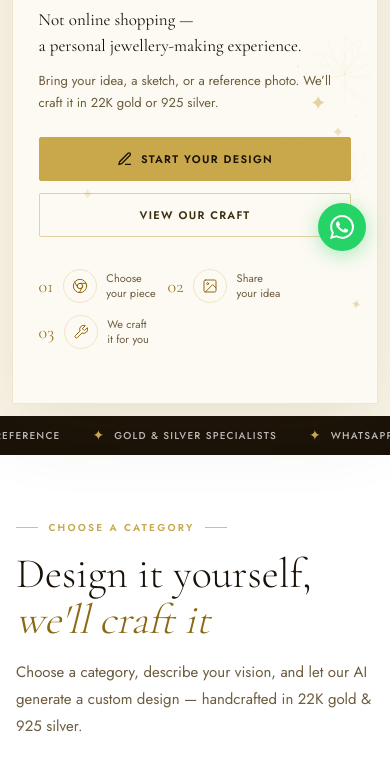
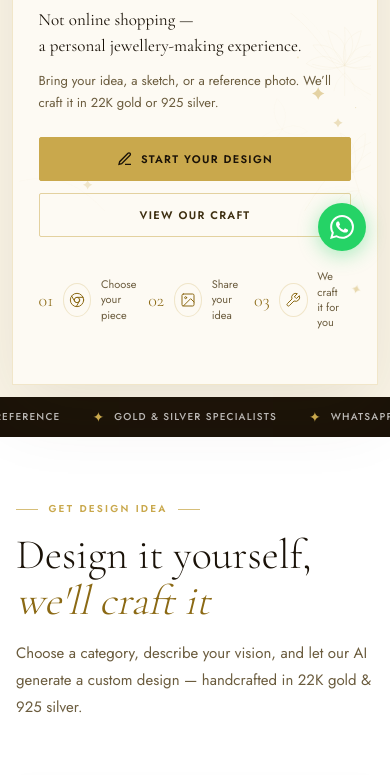
Before and after one commit to Ambish-Verma/Maa-Ambey-Jewellers-Site, a Next.js app: page / in a window 390 px wide. Shown: the part 569-1344 px from the top of the page. Built offline with nearby package versions, Linux system fonts and the light colour scheme.

Commit message:
almost there

```diff
--- a/app/components/Categories.jsx
+++ b/app/components/Categories.jsx
@@ -20,10 +20,10 @@
   return (
     <section id="categories">
       <div className="cat-header">
-        <div className="section-label">Choose a Category</div>
+        <div className="section-label">Get Design Idea</div>
         <h2 className="section-title">Design it yourself, <em>we'll craft it</em></h2>
         <p className="section-desc">
-          Choose a category, describe your vision, and let our AI generate a custom design — handcrafted in 22K gold & 925 silver.
+          Choose a category, <span className="show-inline-mobile">describe your vision.</span><span className="hide-mobile">describe your vision, and let our AI generate a custom design — handcrafted in 22K gold &amp; 925 silver.</span>
         </p>
       </div>
       <div className="cat-grid">
--- a/app/components/Hero.jsx
+++ b/app/components/Hero.jsx
@@ -34,7 +34,7 @@
           </p>
 
           <p className="hero-split-desc">
-            Bring your idea, a sketch, or a reference photo. We&rsquo;ll craft it in 22K gold or 925 silver.
+            Bring your idea, a sketch, or a reference photo. <span className="hide-mobile">We&rsquo;ll craft it in 22K gold or 925 silver.</span>
           </p>
 
           <div className="hero-split-actions">
--- a/app/globals.css
+++ b/app/globals.css
@@ -1379,13 +1379,17 @@
   }
 
   .hero-split-steps {
-    flex-wrap: wrap;
-    gap: 0.75rem;
+    flex-wrap: nowrap;
+    gap: 0.4rem;
+    overflow-x: auto;
   }
 
   .hero-step-divider {
     display: none;
   }
+
+  .hide-mobile { display: none; }
+  .show-inline-mobile { display: inline; }
 
   .hero-step-text {
     font-size: 11px;
@@ -1680,3 +1684,6 @@
   from { opacity: 0; transform: translateY(-8px); }
   to { opacity: 1; transform: translateY(0); }
 }
+
+.hide-mobile { display: inline; }
+.show-inline-mobile { display: none; }
```
